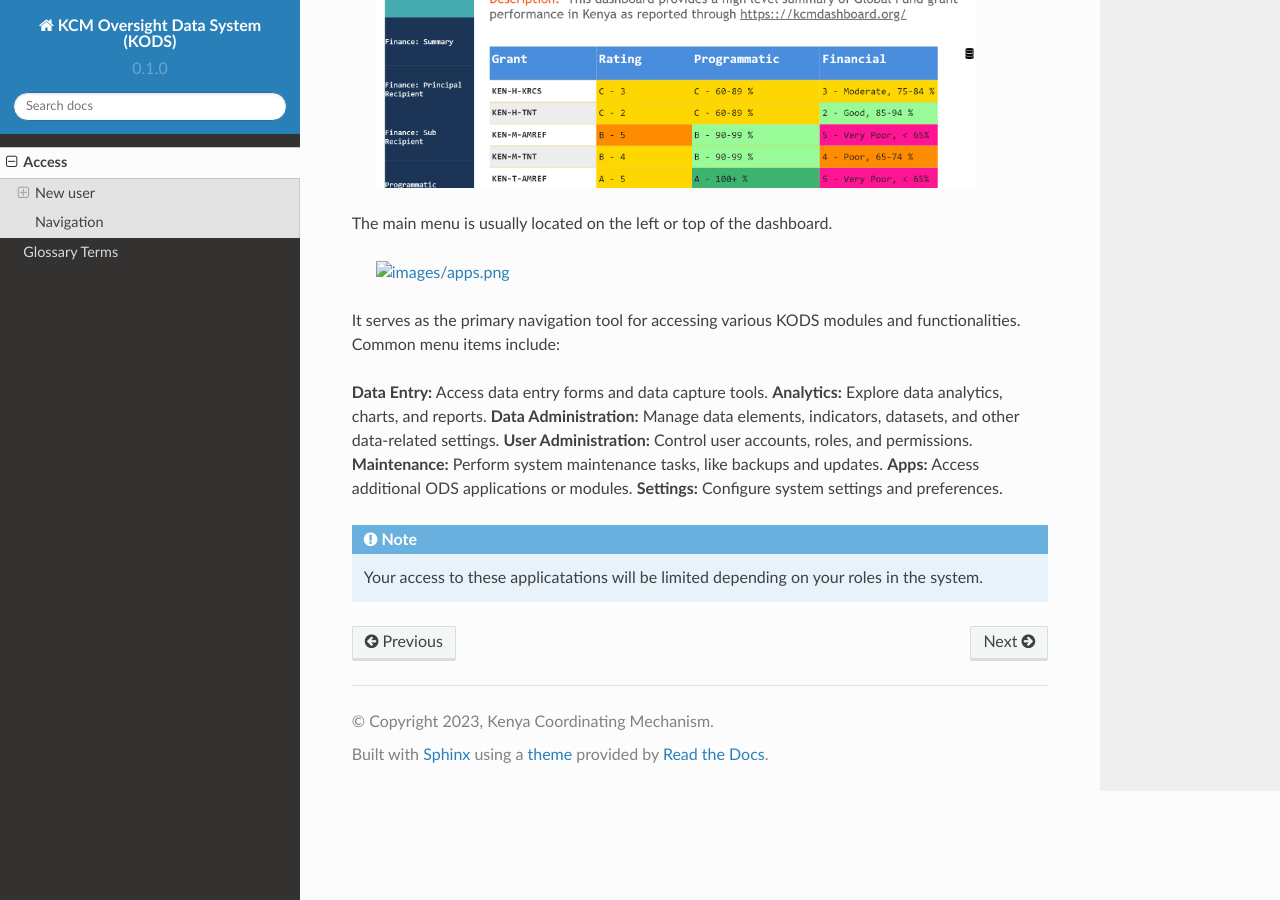
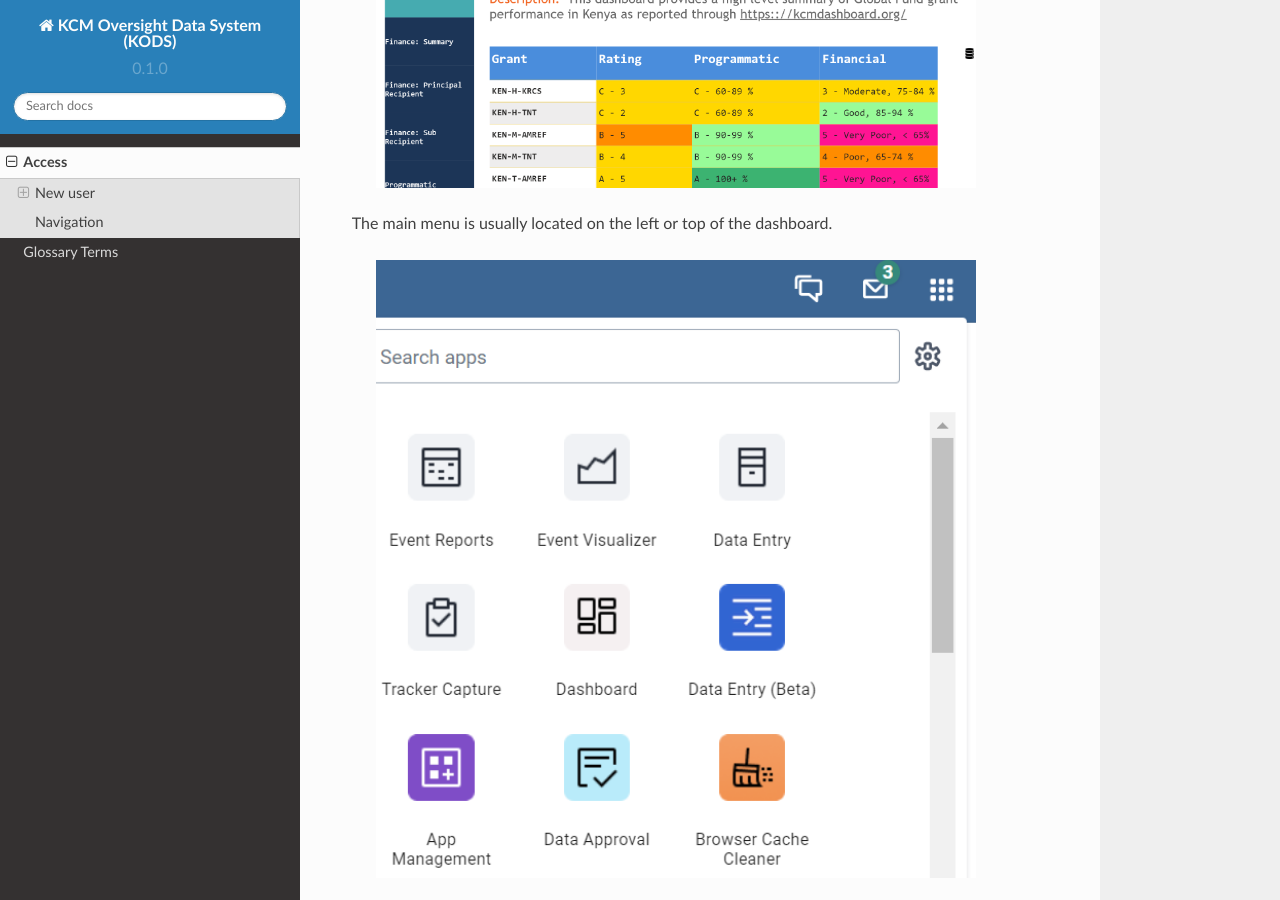
Before and after one commit to danielmaangi/kcm_data_system_guide, a Sphinx documentation site: the page built from docs/source/setup.rst, in a window 1280 px wide and 900 px high, scrolled down 1249 px. Built offline with Sphinx 7.4.7 and the Read the Docs theme 2.0.0, drawn with Linux system fonts in a browser that asks for light colours.

Commit message:
apps menu

```diff
--- a/docs/source/setup.rst
+++ b/docs/source/setup.rst
@@ -39,18 +39,18 @@
 
 The main menu is usually located on the left or top of the dashboard.
 
-   .. image:: images/apps.png
+   .. image:: images/apps_menu.png
      :width: 600
 
 It serves as the primary navigation tool for accessing various KODS modules and functionalities.
 Common menu items include:
 
-**Data Entry:** Access data entry forms and data capture tools.
-**Analytics:** Explore data analytics, charts, and reports.
-**Data Administration:** Manage data elements, indicators, datasets, and other data-related settings.
-**User Administration:** Control user accounts, roles, and permissions.
-**Maintenance:** Perform system maintenance tasks, like backups and updates.
-**Apps:** Access additional ODS applications or modules.
-**Settings:** Configure system settings and preferences.
+#. **Data Entry:** Access data entry forms and data capture tools.
+#. **Analytics:** Explore data analytics, charts, and reports.
+#. **Data Administration:** Manage data elements, indicators, datasets, and other data-related settings.
+#. **User Administration:** Control user accounts, roles, and permissions.
+#. **Maintenance:** Perform system maintenance tasks, like backups and updates.
+#. **Apps:** Access additional ODS applications or modules.
+#. **Settings:** Configure system settings and preferences.
 
 .. note:: Your access to these applicatations will be limited depending on your roles in the system.
```
Also changed, not shown: docs/source/images/apps.PNG (deleted), docs/source/images/apps_menu.png (added).
